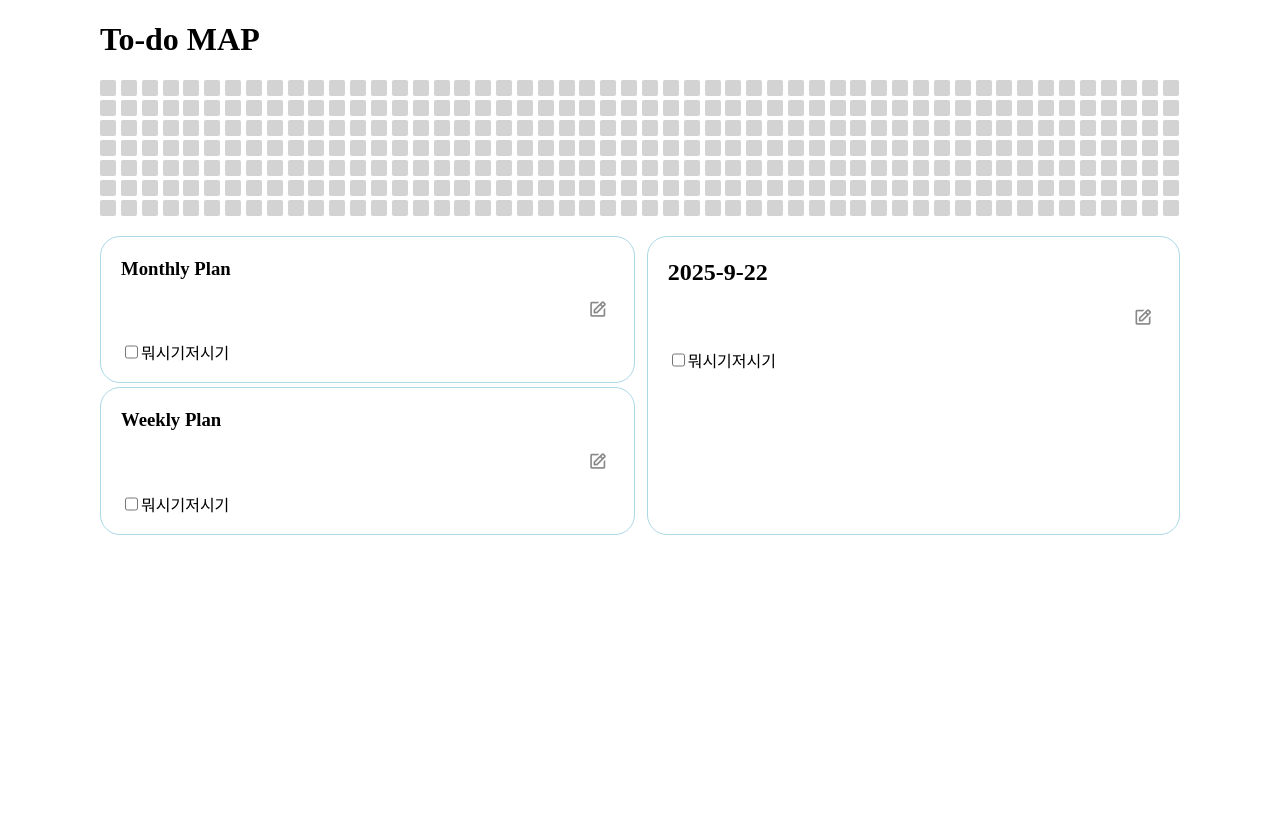
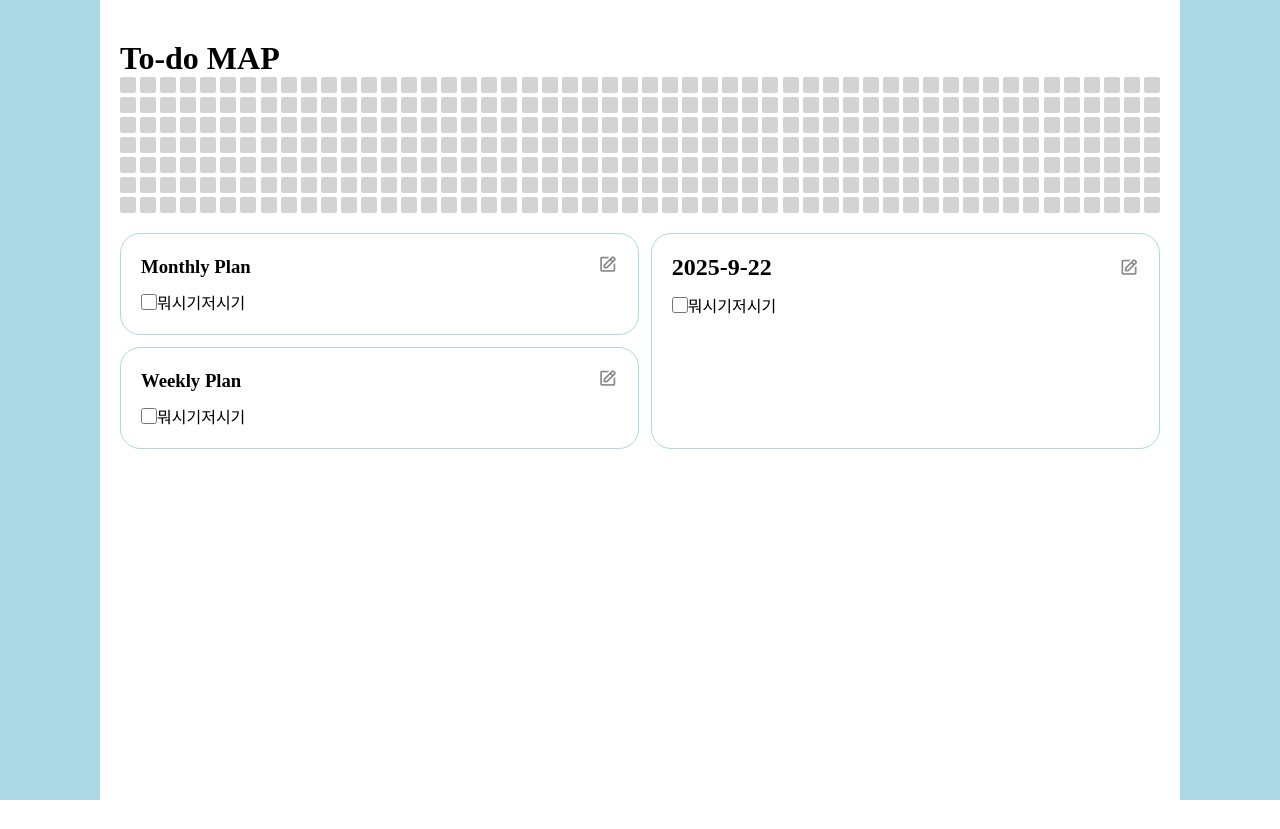
Before and after one commit to bundasse/hitracker, a Vue app: page / in a window 1280 px wide. After the commit the page ends 800 px from the top, so only its background shows below. Built offline with nearby package versions, Linux system fonts and the light colour scheme; a web font is replaced by a local one.

Commit message:
008 : 배경깔기, 버튼 수정

```diff
--- a/src/App.vue
+++ b/src/App.vue
@@ -7,13 +7,15 @@ import WeekList from '@/components/WeekList.vue';
 
 <template>
   <div class="wrapper">
-    <HitMap msg="You did it!" />
-    <div class="d-flex box">
-      <div class="d-flex flex-column" style="gap:4px">
-        <MonthList/>
-        <WeekList/>
+    <div class="mainContainer">
+      <HitMap msg="You did it!" />
+      <div class="d-flex box">
+        <div class="d-flex flex-column" style="gap:12px">
+          <MonthList/>
+          <WeekList/>
+        </div>
+        <TodoList/>
       </div>
-      <TodoList/>
     </div>
   </div>
 </template>
@@ -28,7 +30,7 @@ import WeekList from '@/components/WeekList.vue';
   flex-grow: 1;
 }
 .listWrapper{
-  padding: 2px 20px;
+  padding: 20px;
   border: 1px solid lightblue;
   border-radius: 20px;
 }
--- a/src/assets/base.css
+++ b/src/assets/base.css
@@ -57,32 +57,4 @@
   box-sizing: border-box;
   margin: 0;
   padding: 0;
-  font-weight: normal;
 }
-
-body {
-  min-height: 100vh;
-  color: var(--color-text);
-  background: var(--color-background);
-  transition:
-    color 0.5s,
-    background-color 0.5s;
-  line-height: 1.6;
-  font-family:
-    Inter,
-    -apple-system,
-    BlinkMacSystemFont,
-    'Segoe UI',
-    Roboto,
-    Oxygen,
-    Ubuntu,
-    Cantarell,
-    'Fira Sans',
-    'Droid Sans',
-    'Helvetica Neue',
-    sans-serif;
-  font-size: 15px;
-  text-rendering: optimizeLegibility;
-  -webkit-font-smoothing: antialiased;
-  -moz-osx-font-smoothing: grayscale;
-}
--- a/src/assets/main.css
+++ b/src/assets/main.css
@@ -4,20 +4,41 @@
     font-weight: 900;
     font-display: swap;
 }
+
+*,
+*::before,
+*::after {
+  box-sizing: border-box;
+  margin: 0;
+  padding: 0;
+}
+
 .wrapper{
+  width: 100%;
+  background-color: lightblue;
+  padding: 0;
+  margin: 0;
+}
+
+.mainContainer{
   width: 1080px;
+  background-color: white;
   margin: 0 auto;
   min-height: 100vh;
   height: 100%;
-  padding: 0;
+  padding: 40px 20px;
 }
 
 .d-flex{
     display: flex;
 }
+.header{
+  justify-content: space-between;
+  align-items: end;
+}
 .buttons{
   justify-content: end;
-  align-items: end;
+  width: 100px;
 }
 
 .flex-column{
@@ -26,4 +47,8 @@
 
 .planTitle{
   font-family: 'Paperozi';
+  margin: 0;
 }
+.listText{
+  margin: 0;
+}
--- a/src/components/MonthList.vue
+++ b/src/components/MonthList.vue
@@ -4,8 +4,9 @@ import TodoComponent from '@/components/TodoComponent.vue';
 
 <template>
   <div class="listWrapper">
-    <h3 class="planTitle">Monthly Plan</h3>
-    <TodoComponent/>
+    <TodoComponent>
+      <h3 class="planTitle">Monthly Plan</h3>
+    </TodoComponent>
   </div>
 </template>
 
--- a/src/components/TodoComponent.vue
+++ b/src/components/TodoComponent.vue
@@ -7,18 +7,22 @@ function setEditFlg(value) {
 }
 </script>
 <template>
-    <div class="d-flex buttons">
-      <button v-if="!editFlg" @click="setEditFlg(true)"><i class='bx bx-edit'></i></button>
-        <template v-else>
-            <button @click="setEditFlg(false)"><i class='bx bx-check'></i></button>
-            <button @click="setEditFlg(false)"><i class='bx bx-x'></i></button>
-        </template>
+    <div class="d-flex header">
+        <slot></slot>
+        <div class="d-flex buttons">
+            <button v-if="!editFlg" @click="setEditFlg(true)"><i class='bx bx-edit'></i></button>
+              <template v-else>
+                  <button @click="setEditFlg(false)"><i class='bx bx-plus'></i></button>
+                  <button @click="setEditFlg(false)"><i class='bx bx-save'></i></button>
+                  <button @click="setEditFlg(false)"><i class='bx bx-x'></i></button>
+              </template>
+        </div>
     </div>
     <div>
         <ul class="todoList">
             <li class="d-flex">
-                <input type="checkbox" name="" id="">
-                <p>뭐시기저시기</p>
+                <input type="checkbox" name="" id="" class="listCheckBox">
+                <p class="listText">뭐시기저시기</p>
                 <button v-if="editFlg"><i class='bx bx-list-x'></i></button>
             </li>
         </ul>
@@ -26,9 +30,18 @@ function setEditFlg(value) {
 </template>
 <style>
 .todoList{
+    margin: 12px 0 0;
+    padding: 0;
+    list-style: none;
+}
+.todoList>li{
     margin: 0;
     padding: 0;
-    list-style: none;
+    align-items: center;
+}
+.listCheckBox{
+    width: 16px;
+    height: 16px;
 }
 button{
     border: 0;
--- a/src/components/TodoList.vue
+++ b/src/components/TodoList.vue
@@ -8,10 +8,11 @@ const todayDate = today.getDate()
 </script>
 <template>
   <div class="listWrapper">
-    <h2>
+    <TodoComponent>
+      <h2 class="planTitle">
         {{ todayYear }}-{{ todayMonth }}-{{ todayDate }}
-    </h2>
-    <TodoComponent/>
+      </h2>
+    </TodoComponent>
   </div>
 </template>
 
--- a/src/components/WeekList.vue
+++ b/src/components/WeekList.vue
@@ -4,8 +4,9 @@ import TodoComponent from '@/components/TodoComponent.vue';
 
 <template>
   <div class="listWrapper">
-    <h3 class="planTitle">Weekly Plan</h3>
-    <TodoComponent/>
+    <TodoComponent>
+      <h3 class="planTitle">Weekly Plan</h3>
+    </TodoComponent>
   </div>
 </template>
 
```
